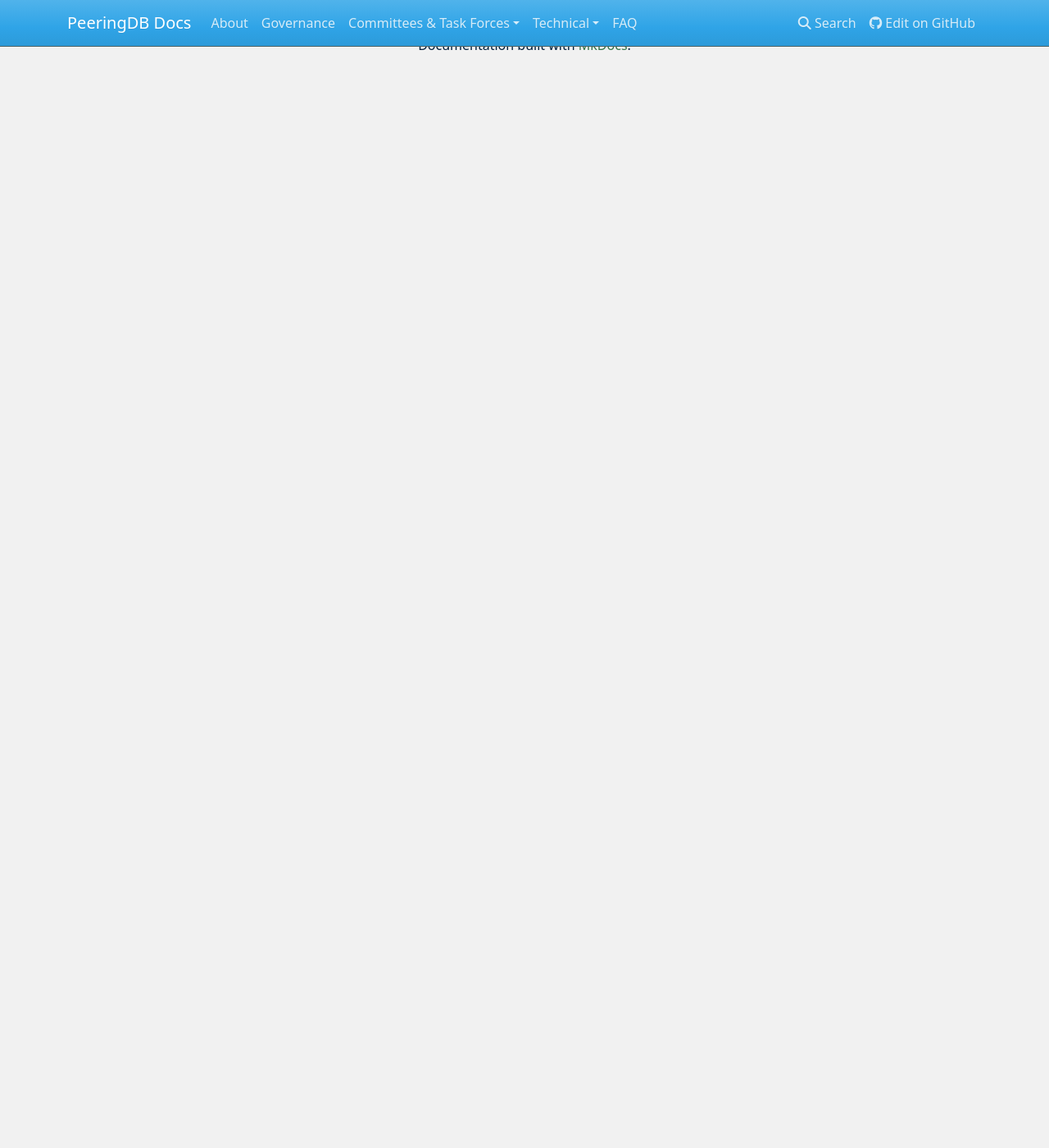
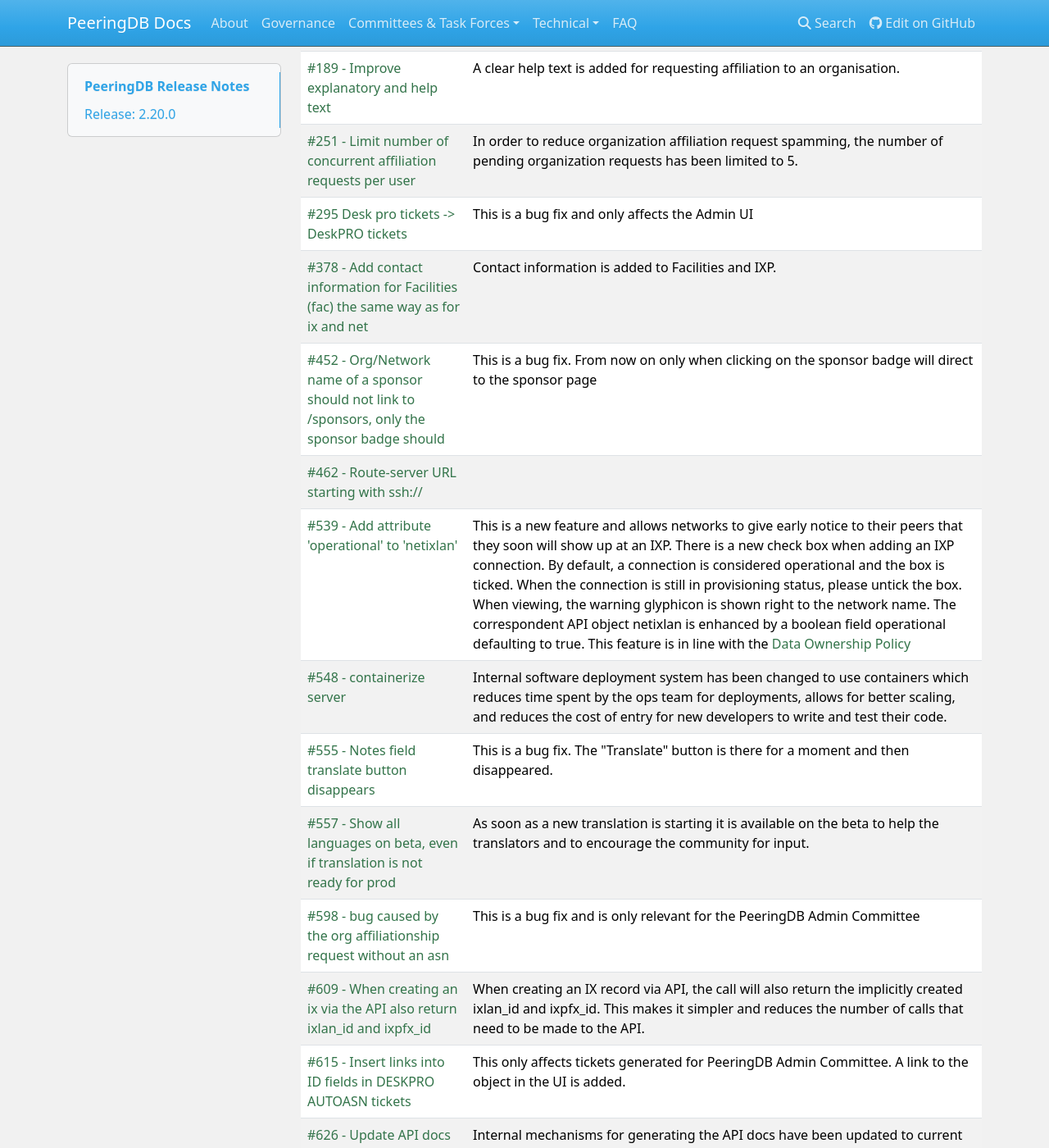
Before and after one commit to peeringdb/docs, an MkDocs documentation site: the page built from docs/release_notes/index.md, in a window 1280 px wide and 1400 px high, scrolled down 481 px. Shown: the whole window at 82% size. Built offline with MkDocs 1.6.1, drawn with Linux system fonts in a browser that asks for light colours; nearby versions of some CDN libraries; before the commit the page ends 900 px from its top, so only the background shows below that; some of the changed text lies outside the part shown.

Commit message:
Content of Release Notes Page
Here is the content of Release Notes Page.
If there are any issues with the formatting, we can fix them later.
Thank you!

```diff
--- a/docs/release_notes/index.md
+++ b/docs/release_notes/index.md
@@ -1,3 +1,37 @@
+
 # PeeringDB Release Notes
 
-(under construction)
+On this page you can find information about Github issues that result in a new release of PeeringDB.
+
+Each such new release has a Beta announcement (1 week long) before the release takes effect.
+Both the beta and the actual releases are announced on [Peering DB Announce Mailing List] (lists.peeringdb.com/cgi-bin/mailman/listinfo/pdb-announce).
+
+Please note this page started in April 2020 and will contain information about PeeringDB Releases from that date onwards only.
+
+## Release: 2.20.0
+Planned Beta Announcement Date: 14 April 2020
+Planned Release Date: 22 April 2020
+
+| **Github Issue** | **Summary** |
+| ----------------- | ----------- |
+| [#151 - Validation of IRR Records](https://github.com/peeringdb/peeringdb/issues/151) |  |
+| [#189 - Improve explanatory and help text](https://github.com/peeringdb/peeringdb/issues/189) | A clear help text is added for requesting affiliation to an organisation.  |
+| [#251 - Limit number of concurrent affiliation requests per user](https://github.com/peeringdb/peeringdb/issues/251) | In order to reduce organization affiliation request spamming, the number of pending organization requests has been limited to 5. |
+| [#295 Desk pro tickets -> DeskPRO tickets](https://github.com/peeringdb/peeringdb/issues/295)  | This is a bug fix and only affects the Admin UI |
+| [#378 - Add contact information for Facilities (fac) the same way as for ix and net](https://github.com/peeringdb/peeringdb/issues/378) | Contact information is added to Facilities and IXP. |
+| [#452 - Org/Network name of a sponsor should not link to /sponsors, only the sponsor badge should](https://github.com/peeringdb/peeringdb/issues/452) | This is a bug fix. From now on only when clicking on the sponsor badge will direct to the sponsor page |
+| [#462 - Route-server URL starting with ssh://](https://github.com/peeringdb/peeringdb/issues/462) |  |
+| [#539 - Add attribute 'operational' to 'netixlan'](https://github.com/peeringdb/peeringdb/issues/539) | This is a new feature and allows networks to give early notice to their peers that they soon will show up at an IXP. There is a new check box when adding an IXP connection. By default, a connection is considered operational and the box is ticked. When the connection is still in provisioning status, please untick the box. When viewing, the warning glyphicon is shown right to the network name. The correspondent API object netixlan is enhanced by a boolean field operational defaulting to true. This feature is in line with the [Data Ownership Policy](gov/misc/2020-04-06_PeeringDB_Data_Ownership_Policy_Document_v1.0.pdf) |
+| [#548 - containerize server](https://github.com/peeringdb/peeringdb/issues/548) | Internal software deployment system has been changed to use containers which reduces time spent by the ops team for deployments, allows for better scaling, and reduces the cost of entry for new developers to write and test their code. |
+| [#555 - Notes field translate button disappears](https://github.com/peeringdb/peeringdb/issues/555) | This is a bug fix. The "Translate" button is there for a moment and then disappeared. |
+| [#557 - Show all languages on beta, even if translation is not ready for prod](https://github.com/peeringdb/peeringdb/issues/557) | As soon as a new translation is starting it is available on the beta to help the translators and to encourage the community for input. |
+| [#598 - bug caused by the org affiliationship request without an asn](https://github.com/peeringdb/peeringdb/issues/598) | This is a bug fix and is only relevant for the PeeringDB Admin Committee |
+| [#609 - When creating an ix via the API also return ixlan_id and ixpfx_id](https://github.com/peeringdb/peeringdb/issues/609) | When creating an IX record via API, the call will also return the implicitly created ixlan_id and ixpfx_id. This makes it simpler and reduces the number of calls that need to be made to the API. |
+| [#615 - Insert links into ID fields in DESKPRO AUTOASN tickets](https://github.com/peeringdb/peeringdb/issues/615) | This only affects tickets generated for PeeringDB Admin Committee. A link to the object in the UI is added. |
+| [#626 - Update API docs](https://github.com/peeringdb/peeringdb/issues/626) | Internal mechanisms for generating the API docs have been updated to current standards. This also allows for easier user contributions to the docs themselves. |
+| [#634 - Remove support for python2](https://github.com/peeringdb/peeringdb/issues/634) | Python 2.7 and 3.4 support is removed bring removed from PeeringDB packages. |
+| [#636 - Don’t create a new net object, when there only is an ASN block](https://github.com/peeringdb/peeringdb/issues/636) | This is a bug fix and is only relevant for the PeeringDB Admin Committee |
+| [#667 - Fix use autocomplete fields in the admincom controlpanel to speed up loading times](https://github.com/peeringdb/peeringdb/issues/667) | This is a bug fix and is only relevant for the PeeringDB Admin Committee. |
+
+**NOTES:**
+[#519 Make spelling of traffic levels consistent](https://github.com/peeringdb/peeringdb/issues/519) is also planned to be added to beta.peeringdb.com in April 2020 however it will NOT be released in the immediate next release (2.20.0). This is in order to allow more time for API users for awareness and testing. It will be added to a future May/June release.
```
